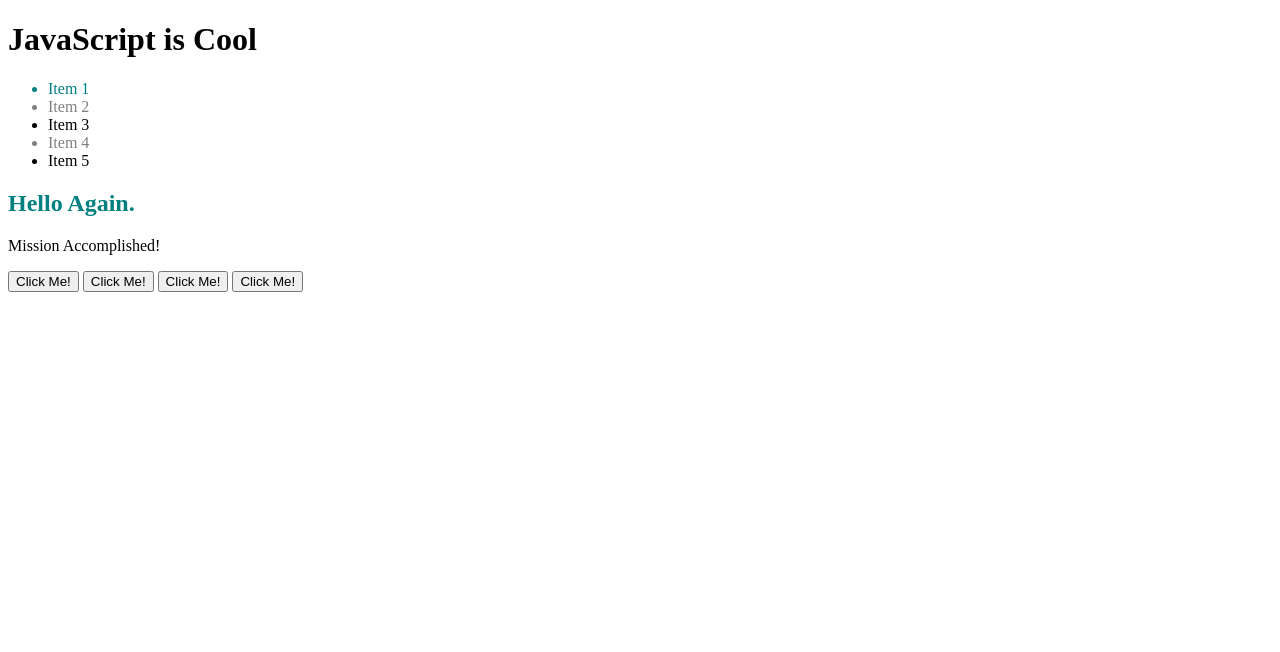
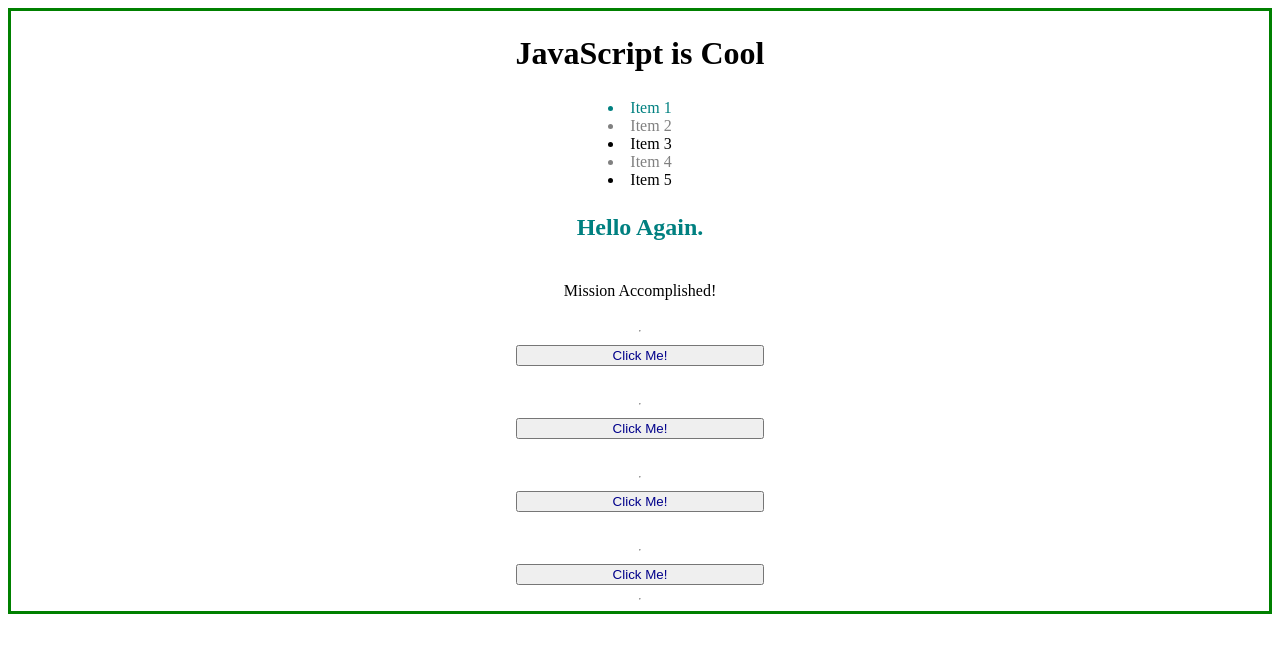
Before and after one commit to emihhorn/codeup-web-exercises, a plain HTML site: page js/dom-query-js.html in a window 1280 px wide. Drawn offline with Linux system fonts and the light colour scheme.

Commit message:
used grid to clean up

```diff
--- a/js/dom-query-js.html
+++ b/js/dom-query-js.html
@@ -4,6 +4,36 @@
     <meta charset="UTF-8">
     <title>DOM: Query and Modify</title>
     <style>
+        /*.container {*/
+        /*    height: 600px;*/
+        /*    position: relative;*/
+        /*    border: 3px solid green;*/
+        /*}*/
+
+
+        .center {
+            display: grid;
+            justify-content: center;
+            align-items: center;
+            height: 600px;
+            border: 3px solid green;
+        }
+        /*.center {*/
+        /*    margin: 0;*/
+        /*    position: absolute;*/
+        /*    top: 50%;*/
+        /*    left: 50%;*/
+        /*    -ms-transform: translate(-50%, -50%);*/
+        /*    transform: translate(-50%, -50%);*/
+        /*}*/
+
+        h1 {text-align: center;}
+        h2 {text-align: center}
+        ul {text-align: center}
+        p {text-align: center;}
+        div {text-align: center;}
+        button {color: darkblue}
+
         .tealText {
             color: teal;
         }
@@ -20,15 +50,18 @@
 
 </head>
 <body>
+<div class="container">
+    <div class="center">
 
 <h1 id="main-header">Hello World!</h1>
-<ul>
+<div>
     <li data-dbid="1" class="odd">Item 1</li>
     <li data-dbid="2" class="even">Item 2</li>
     <li data-dbid="3" class="odd">Item 3</li>
     <li data-dbid="4" class="even">Item 4</li>
     <li data-dbid="5" class="odd">Item 5</li>
-</ul>
+</div>
+<!--changed ul to div to center li-->
 <h2 id="sub-header">Hello Again.</h2>
 <p class="sub-paragraph">
     Lorem ipsum dolor sit amet, consectetur adipisicing elit, sed do
@@ -40,10 +73,21 @@
     culpa qui officia deserunt mollit anim id est laborum.
 </p>
 
-<button id="btn1">Click Me!</button>
-<button id="btn2">Click Me!</button>
-<button id="btn3">Click Me!</button>
-<button id="btn4">Click Me!</button>
+            <hr>
+            <button id="btn1">Click Me!</button>
+            <br>
+            <hr>
+            <button id="btn2">Click Me!</button>
+            <br>
+            <hr>
+            <button id="btn3">Click Me!</button>
+            <br>
+            <hr>
+            <button id="btn4">Click Me!</button>
+            <hr>
+
+    </div>
+</div>
 
 <script>
     (function() {
@@ -104,6 +148,30 @@
         button1.addEventListener("click", buttonClick1);
 
 
+
+
+    //Todo: Second Button
+        var buttonClick2 = function (){
+            subHeader.setAttribute("class", "greyText");
+        }
+        var button2 = document.getElementById("btn2");
+        button2.addEventListener("click", buttonClick2);
+
+
+
+
+    //Todo: Third Button
+        var buttonClick3 = function (){
+            var evens = document.getElementsByClassName("even");
+            for (var i = 0; i<evens.length;i++) {
+                evens[i].setAttribute("class", "even tealText");
+            }
+        };
+
+        var button3 = document.getElementById("btn3");
+        button3.addEventListener("click", buttonClick3);
+
+
     })();
 
 
```
